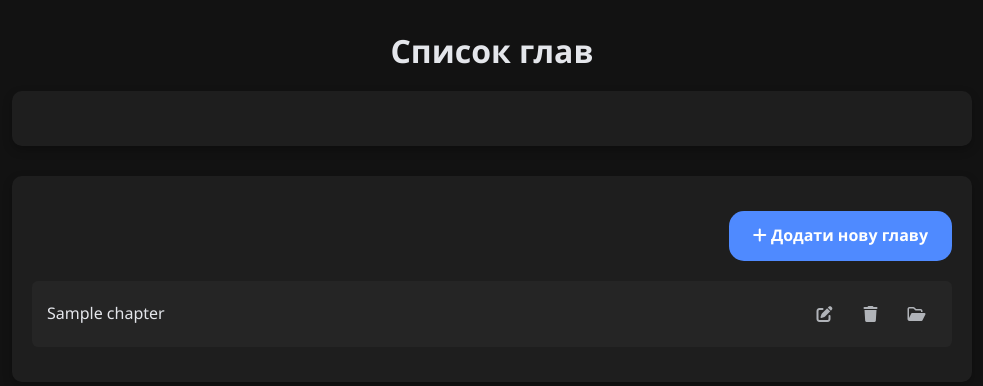
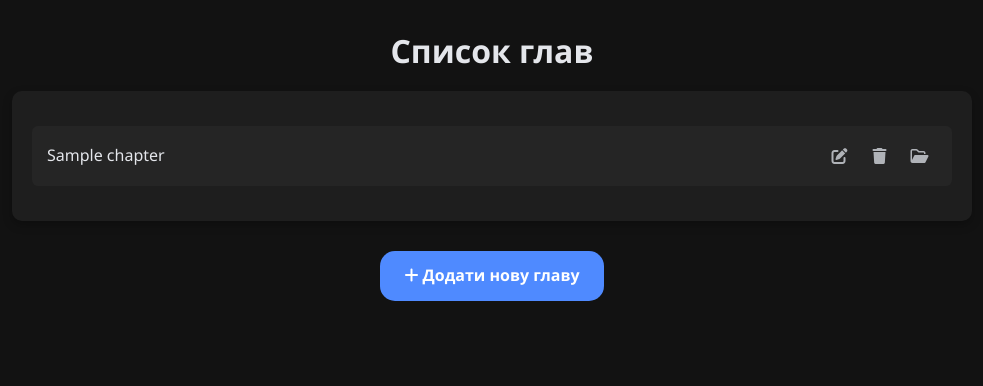
Before and after one commit to malmeshnik/learn_words, a Django app: page /chapters/1 in a window 1280 px wide. Shown: the part 46-432 px from the top of the page, without its empty margins (148-1131 px from the left). Run offline with Django 5.2, Linux system fonts and the light colour scheme; a user stored in the database is signed in; tables that the repository leaves empty hold one stand-in row (values such as "Sample post"); some libraries are stand-ins or nearby versions.

Commit message:
mini update

```diff
--- a/learn_words/trainer/static/css/rooms.css
+++ b/learn_words/trainer/static/css/rooms.css
@@ -182,8 +182,8 @@
     transition: all 0.2s ease;
     display: flex;
     align-items: center;
-    width: 36px;
-    height: 36px;
+    width: 30px;
+    height: 30px;
     justify-content: center;
     text-decoration: none;
 }
@@ -211,7 +211,7 @@
 /* Форма додавання розділу */
 .add-room {
     margin: var(--spacing-md) 0 var(--spacing-lg);
-    text-align: right;
+    text-align: center;
 }
 
 .add-room a {
@@ -536,6 +536,8 @@
     .room-item {
         flex-direction: row;
         align-items: flex-start;
+        padding: var(--spacing-xs);
+        /* margin-bottom: var(--spacing-xs); */
     }
 
     .room-actions {
@@ -578,7 +580,7 @@
     .room-actions button,
     .room-actions a {
         gap: var(--spacing-xs);
-        width: 100%;
+        width: 15%;
     }
 }
 
--- a/learn_words/trainer/templates/chapters.html
+++ b/learn_words/trainer/templates/chapters.html
@@ -47,24 +47,6 @@
             </li>
             {% endfor %}
         </ul>
-    </div>
-
-    <!-- Ваші глави -->
-    <div class="section-card">
-
-        <div class="add-room">
-            <a href="javascript:void(0);" onclick="showAddRoomForm()">
-                <i class="fas fa-plus"></i> Додати нову главу
-            </a>
-        </div>
-
-        <div class="add-room-form" id="addRoomForm">
-            <input type="text" id="roomName" placeholder="Введіть назву глави" required autocomplete="off">
-            <button onclick="submitNewRoom()">
-                <i class="fas fa-plus"></i> Додати
-            </button>
-            <p id="errorMessage" class="error"></p>
-        </div>
 
         <ul class="room-list" id="roomUserList">
             {% if user_chapters %}
@@ -91,6 +73,20 @@
                 </div>
             {% endif %}
         </ul>
+    </div>
+
+    <div class="add-room">
+        <a href="javascript:void(0);" onclick="showAddRoomForm()">
+            <i class="fas fa-plus"></i> Додати нову главу
+        </a>
+    </div>
+
+    <div class="add-room-form" id="addRoomForm">
+        <input type="text" id="roomName" placeholder="Введіть назву глави" required autocomplete="off">
+        <button onclick="submitNewRoom()">
+            <i class="fas fa-plus"></i> Додати
+        </button>
+        <p id="errorMessage" class="error"></p>
     </div>
 </div>
 
--- a/learn_words/trainer/templates/sections.html
+++ b/learn_words/trainer/templates/sections.html
@@ -48,12 +48,7 @@
             </li>
             {% endfor %}
         </ul>
-    </div>
     {% endif %}
-
-    <!-- Ваші глави -->
-    <div class="section-card">
-
         <ul class="room-list" id="roomUserList">
             {% if user_sections %}
                 {% for section in user_sections %}
@@ -80,6 +75,7 @@
             {% endif %}
         </ul>
     </div>
+</div>
 
     <div class="add-room">
         <a href="javascript:void(0);" onclick="showAddRoomForm()">
```
Also changed, not shown: learn_words/trainer/templates/rooms.html (+16 -19 lines).
